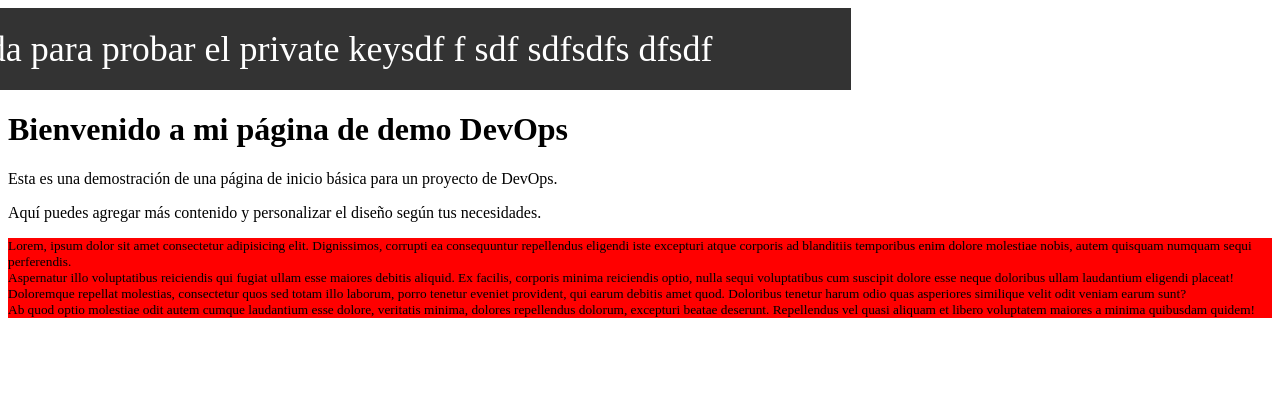
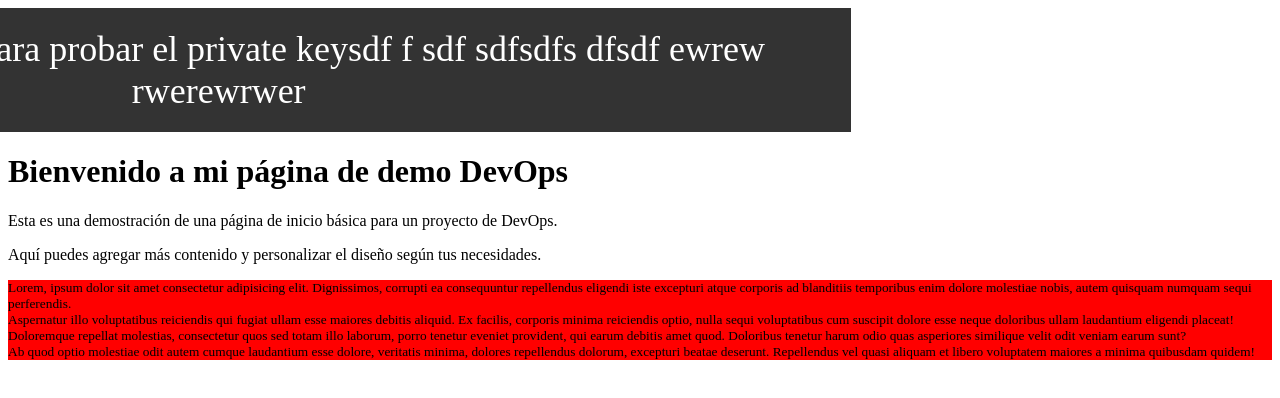
Before and after one commit to Manuel1286/pagina-web, a plain HTML site: page index.html in a window 1280 px wide. Drawn offline with Linux system fonts and the light colour scheme.

Commit message:
Update index.html

```diff
--- a/index.html
+++ b/index.html
@@ -1,5 +1,5 @@
 <!DOCTYPE html>
-<html>
+<html   >
 <head>
   <title>Mi Demo DevOps</title>
   <style>
@@ -30,7 +30,7 @@
 </head>
 <body>
   <div id="banner">
-    Hola, pagina editada para probar el private keysdf f sdf sdfsdfs dfsdf
+    Hola, pagina editada para probar el private keysdf f sdf sdfsdfs dfsdf ewrew  rwerewrwer
   </div>
 
   <h1>Bienvenido a mi página de demo DevOps</h1>
```
